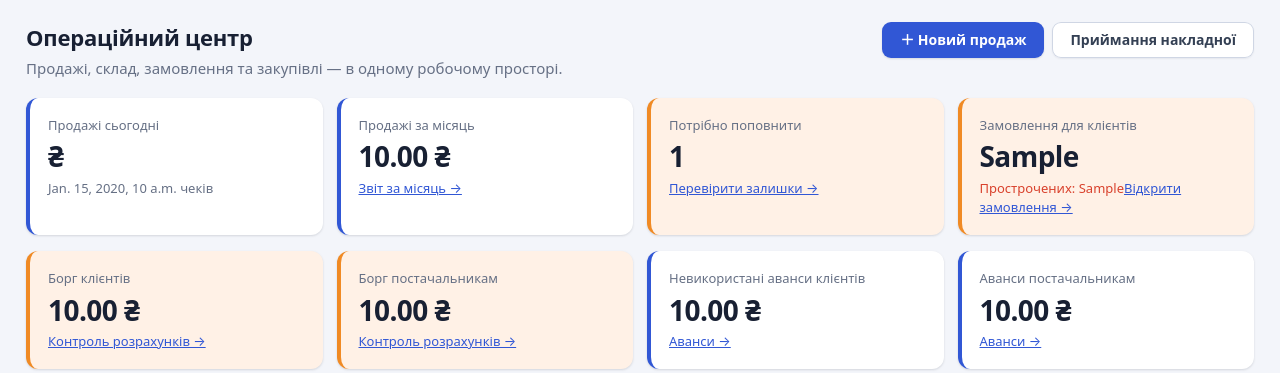
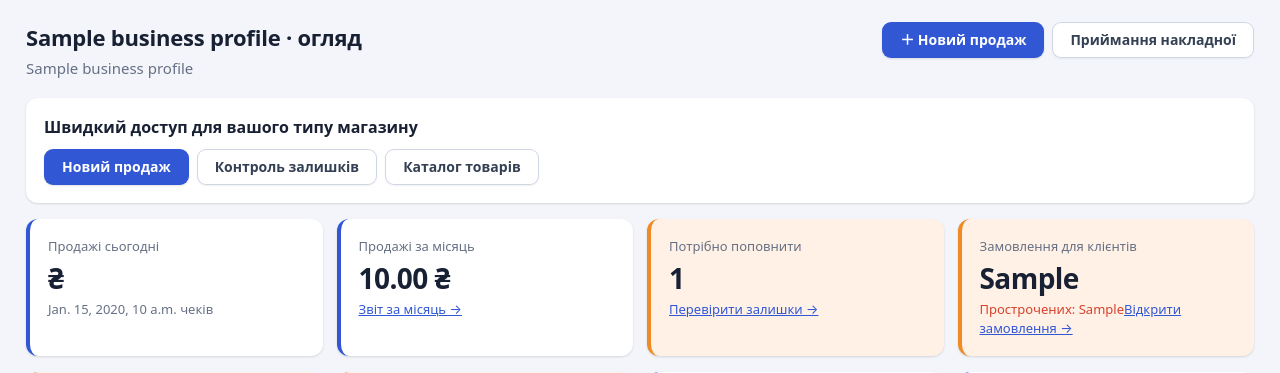
Before and after one commit to pavlo9840-gggpol/crm-prototup, a Django app: template core/templates/core/dashboard.html in a window 1280 px wide. Shown: the top 373 px of the page. Run offline with Django 4.2, Linux system fonts and the light colour scheme; the template is opened without the code that fills it: most values are stand-ins (such as "Sample title", 1, 10 or a date in 2020).

Commit message:
Add profile-specific dashboard actions and labels

```diff
--- a/core/templates/core/dashboard.html
+++ b/core/templates/core/dashboard.html
@@ -3,12 +3,39 @@
 {% block content %}
 <div style="display:flex;align-items:flex-start;justify-content:space-between;gap:16px;flex-wrap:wrap;margin-bottom:18px">
   <div>
-    <h2 style="margin-bottom:4px">Операційний центр</h2>
-    <div class="muted">Продажі, склад, замовлення та закупівлі — в одному робочому просторі.</div>
+    <h2 style="margin-bottom:4px">{{ business_profile.title }} · огляд</h2>
+    <div class="muted">{{ business_profile.subtitle }}</div>
   </div>
   <div style="display:flex;gap:8px;flex-wrap:wrap">
     <a class="btn" href="{% url 'pos' %}">＋ Новий продаж</a>
     <a class="btn gray" href="{% url 'receive_home' %}">Приймання накладної</a>
+  </div>
+</div>
+
+<div class="card" style="margin-bottom:16px">
+  <h3>Швидкий доступ для вашого типу магазину</h3>
+  <div style="display:flex;gap:8px;flex-wrap:wrap">
+    {% if business_type == "auto_parts" %}
+      <a class="btn" href="{% url 'car_parts' %}">Підбір за автомобілем</a>
+      <a class="btn gray" href="{% url 'supplier_prices' %}">Прайси постачальників</a>
+      <a class="btn gray" href="{% url 'catalogue_home' %}">Каталог запчастин</a>
+    {% elif business_type == "grocery" %}
+      <a class="btn" href="{% url 'pos' %}">Продаж продуктів</a>
+      <a class="btn gray" href="{% url 'receive_home' %}">Приймання поставки</a>
+      {% if has_batch_tracking %}<a class="btn gray" href="{% url 'stock_batches' %}">Партії та терміни</a>{% endif %}
+    {% elif business_type == "electronics" %}
+      <a class="btn" href="{% url 'pos' %}">Продаж техніки</a>
+      {% if has_serial_tracking %}<a class="btn gray" href="{% url 'stock_serials' %}">Серійні номери / IMEI</a>{% endif %}
+      <a class="btn gray" href="{% url 'shipment_list' %}">Відправлення</a>
+    {% elif business_type == "online_store" %}
+      <a class="btn" href="{% url 'orders' %}">Замовлення клієнтів</a>
+      <a class="btn gray" href="{% url 'shipment_list' %}">Відправлення</a>
+      <a class="btn gray" href="{% url 'product_list' %}">Каталог товарів</a>
+    {% else %}
+      <a class="btn" href="{% url 'pos' %}">Новий продаж</a>
+      <a class="btn gray" href="{% url 'inventory' %}">Контроль залишків</a>
+      <a class="btn gray" href="{% url 'product_list' %}">Каталог товарів</a>
+    {% endif %}
   </div>
 </div>
 
```
